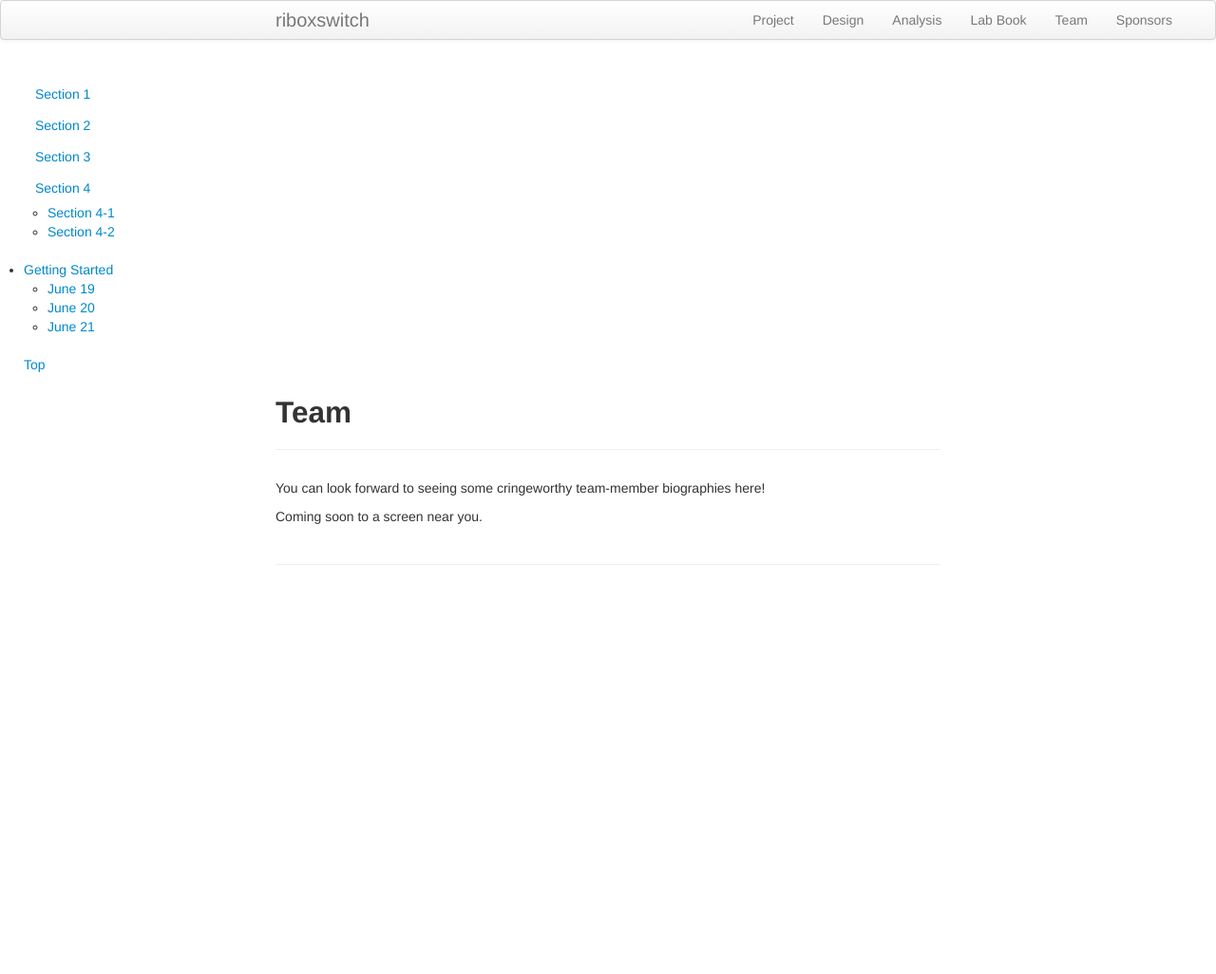
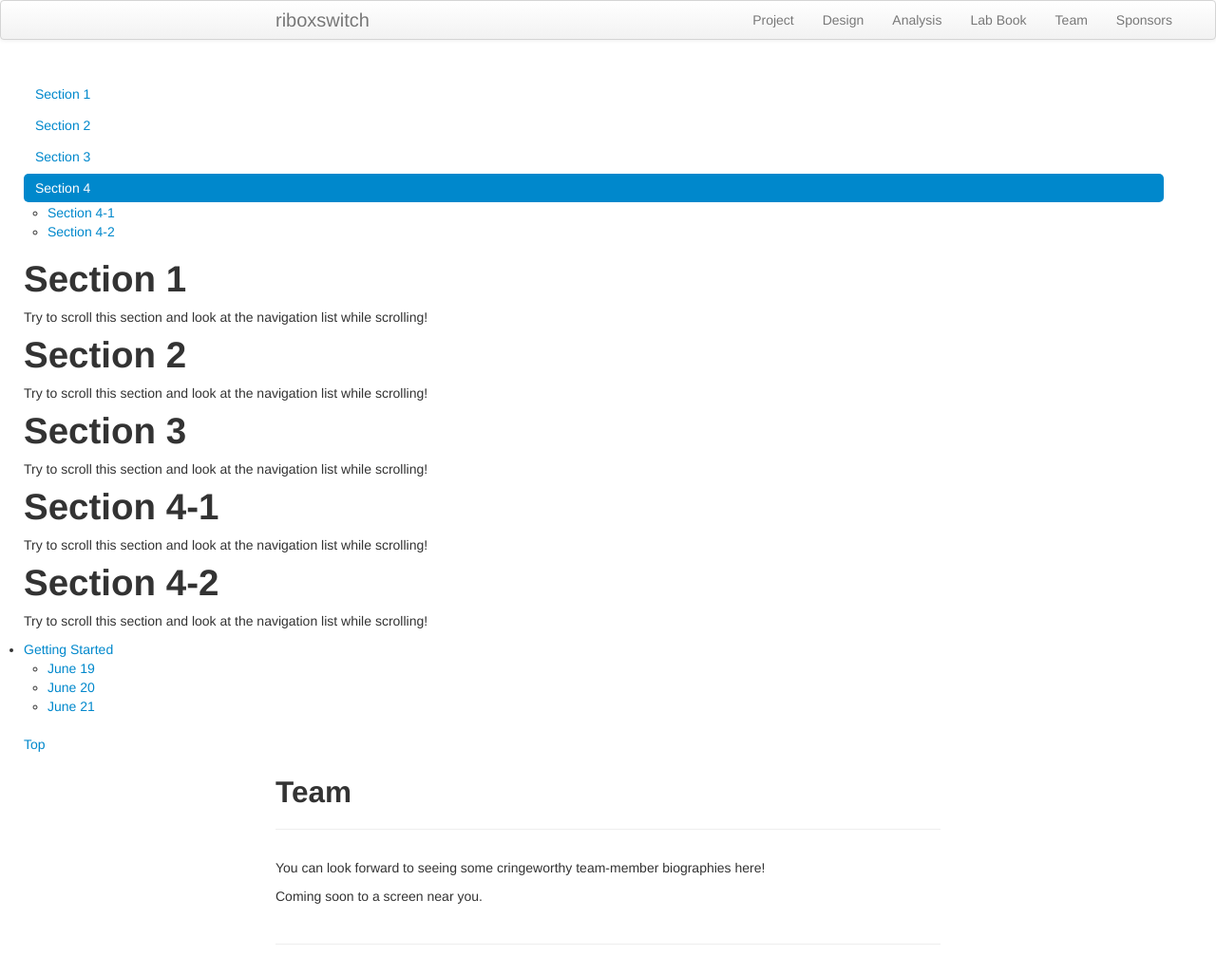
Before and after one commit to riboxswitch/riboxswitch.github.io, a Jekyll site: the page built from team.md, in a window 1280 px wide. Shown: the whole page at 95% size. Built offline with Jekyll 4.4.1, drawn with Linux system fonts in a browser that asks for light colours; nearby versions of some CDN libraries; before the commit the page ends 900 px from its top, so only the background shows below that.

Commit message:
attempt3

```diff
--- a/_includes/themes/twitter/default.html
+++ b/_includes/themes/twitter/default.html
@@ -71,7 +71,7 @@
       </div>
     </div>
 
-<!-- Side Navbar -->
+<!-- Side Navbar2 -->
 <body data-spy="scroll" data-target="#myScrollspy" data-offset="15">
 
 <br>
@@ -92,12 +92,34 @@
         </li>
       </ul>
     </nav>
+    <div class="col-sm-9">
+      <div id="section1">
+        <h1>Section 1</h1>
+        <p>Try to scroll this section and look at the navigation list while scrolling!</p>
+      </div>
+      <div id="section2">
+        <h1>Section 2</h1>
+        <p>Try to scroll this section and look at the navigation list while scrolling!</p>
+      </div>
+      <div id="section3">
+        <h1>Section 3</h1>
+        <p>Try to scroll this section and look at the navigation list while scrolling!</p>
+      </div>
+      <div id="section41">
+        <h1>Section 4-1</h1>
+        <p>Try to scroll this section and look at the navigation list while scrolling!</p>
+      </div>
+      <div id="section42">
+        <h1>Section 4-2</h1>
+        <p>Try to scroll this section and look at the navigation list while scrolling!</p>
+      </div>
+    </div>
   </div>
 </div>
 
 </body>
 </html>
-
+<!--sidescrollbar attempt1-->
     <div id="main" role="main">
   <div class="sidebar sticky">
 <nav class="nav__list">
```
